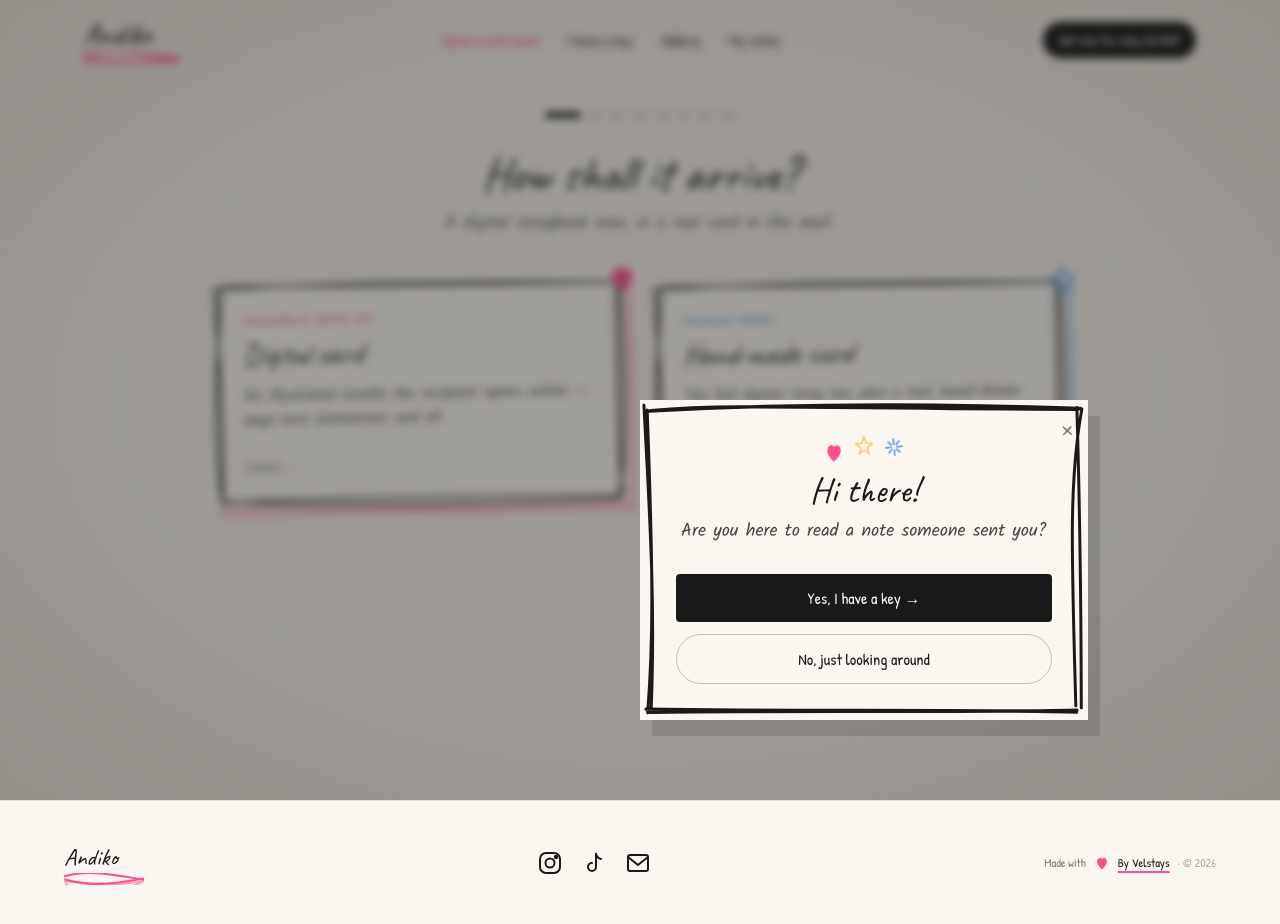
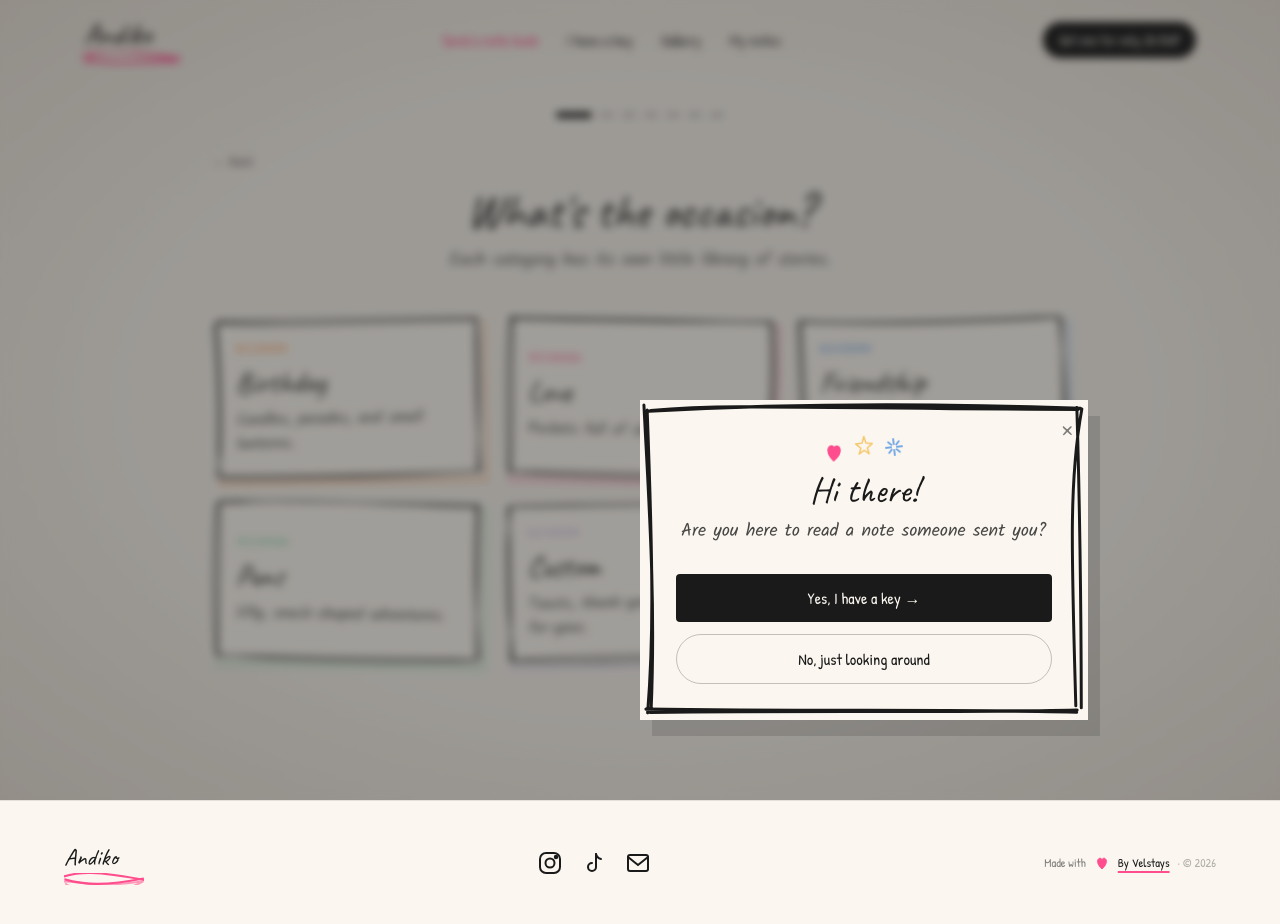
Before and after one commit to amilykassim/deesketches, a Next.js app: page /compose in a window 1280 px wide. Built offline with nearby package versions, Linux system fonts and the light colour scheme.

Commit message:
remove the physical card section

```diff
--- a/src/compose/ComposePage.tsx
+++ b/src/compose/ComposePage.tsx
@@ -6,35 +6,23 @@ import type { Category } from "../data/sketches";
 import { sketches } from "../data/sketches";
 import { arcsForCategory } from "../data/stories";
 import { generateKey, keyToSeed } from "../lib/key";
-import type { CardFormat, Payload } from "../lib/payload";
-import { FormatStep } from "./steps/FormatStep";
+import type { Payload } from "../lib/payload";
 import { OccasionStep } from "./steps/OccasionStep";
 import { CardCountStep } from "./steps/CardCountStep";
 import { SketchPickStep } from "./steps/SketchPickStep";
 import { WriterChoiceStep } from "./steps/WriterChoiceStep";
 import { EditorStep } from "./steps/EditorStep";
 import { NamesStep } from "./steps/NamesStep";
-import { AddressStep } from "./steps/AddressStep";
 import { RevealStep } from "./steps/RevealStep";
 
 export type StepName =
-  | "format"
   | "occasion"
   | "count"
   | "sketch"
   | "writer-choice"
   | "editor"
   | "names"
-  | "address"
   | "reveal";
-
-export type Address = {
-  street: string;
-  city: string;
-  region: string;
-  zip: string;
-  country: string;
-};
 
 export type StorySource = "self" | "magic_writer";
 
@@ -42,13 +30,11 @@ export type Chapter = { title: string; body: string };
 
 export type ComposeState = {
   step: StepName;
-  format: CardFormat | null;
   category: Category | null;
   count: number;
   cardIds: string[];
   senderName: string;
   recipientName: string;
-  address: Address;
   arcId: string | null;
   /** Auto-generated at session start; surfaced to the sender on the reveal screen.
    * On collision the reveal step regenerates and retries. */
@@ -65,43 +51,23 @@ type Action =
   | { type: "goto"; step: StepName };
 
 const STEP_ORDER: StepName[] = [
-  "format",
   "occasion",
   "count",
   "sketch",
   "writer-choice",
   "editor",
   "names",
-  "address",
   "reveal",
 ];
 
 function nextStep(s: ComposeState): StepName {
   const idx = STEP_ORDER.indexOf(s.step);
-  let nextIdx = idx + 1;
-  while (nextIdx < STEP_ORDER.length) {
-    const candidate = STEP_ORDER[nextIdx];
-    if (candidate === "address" && s.format !== "physical") {
-      nextIdx += 1;
-      continue;
-    }
-    return candidate;
-  }
-  return s.step;
+  return STEP_ORDER[Math.min(idx + 1, STEP_ORDER.length - 1)];
 }
 
 function prevStep(s: ComposeState): StepName {
   const idx = STEP_ORDER.indexOf(s.step);
-  let prevIdx = idx - 1;
-  while (prevIdx >= 0) {
-    const candidate = STEP_ORDER[prevIdx];
-    if (candidate === "address" && s.format !== "physical") {
-      prevIdx -= 1;
-      continue;
-    }
-    return candidate;
-  }
-  return s.step;
+  return STEP_ORDER[Math.max(idx - 1, 0)];
 }
 
 function reducer(state: ComposeState, action: Action): ComposeState {
@@ -120,14 +86,12 @@ function reducer(state: ComposeState, action: Action): ComposeState {
 function makeInitial(): ComposeState {
   const k = generateKey();
   return {
-    step: "format",
-    format: null,
+    step: "occasion",
     category: null,
     count: 1,
     cardIds: [],
     senderName: "",
     recipientName: "",
-    address: { street: "", city: "", region: "", zip: "", country: "" },
     arcId: null,
     key: k,
     seed: keyToSeed(k),
@@ -175,7 +139,7 @@ export function ComposePage() {
       ? {
           v: 1,
           k: state.key,
-          format: state.format ?? "digital",
+          format: "digital",
           category: state.category,
           cardIds: state.cardIds,
           sender: state.senderName,
@@ -193,7 +157,7 @@ export function ComposePage() {
   return (
     <main className="relative z-20 pt-28 pb-32 min-h-screen">
       <div className="max-w-4xl mx-auto px-5">
-        <Progress step={state.step} format={state.format} />
+        <Progress step={state.step} />
         <AnimatePresence mode="wait">
           <motion.div
             key={state.step}
@@ -202,15 +166,6 @@ export function ComposePage() {
             exit={{ opacity: 0, y: -16 }}
             transition={{ duration: 0.35, ease: "easeOut" }}
           >
-            {state.step === "format" && (
-              <FormatStep
-                format={state.format}
-                onPick={(f) => {
-                  set({ format: f });
-                  next();
-                }}
-              />
-            )}
             {state.step === "occasion" && (
               <OccasionStep
                 category={state.category}
@@ -268,15 +223,6 @@ export function ComposePage() {
                 onBack={back}
               />
             )}
-            {state.step === "address" && state.format === "physical" && (
-              <AddressStep
-                address={state.address}
-                payload={payload}
-                onChange={(address) => set({ address })}
-                onContinue={next}
-                onBack={back}
-              />
-            )}
             {state.step === "reveal" && payload && state.storySource && (
               <RevealStep
                 payload={payload}
@@ -295,14 +241,11 @@ export function ComposePage() {
   );
 }
 
-function Progress({ step, format }: { step: StepName; format: CardFormat | null }) {
-  const visible: StepName[] = STEP_ORDER.filter(
-    (s) => s !== "address" || format === "physical",
-  );
-  const idx = visible.indexOf(step);
+function Progress({ step }: { step: StepName }) {
+  const idx = STEP_ORDER.indexOf(step);
   return (
     <div className="flex justify-center mb-8 gap-2">
-      {visible.map((s, i) => (
+      {STEP_ORDER.map((s, i) => (
         <div
           key={s}
           className="h-1.5 rounded-full transition-all duration-300"
--- a/src/compose/steps/AddressStep.tsx
+++ /dev/null
@@ -1,119 +0,0 @@
-import type { Address } from "../ComposePage";
-import type { Payload } from "../../lib/payload";
-import { RoughBox } from "../../components/RoughBox";
-import { CharCounter } from "../../components/CharCounter";
-import { useCharCount } from "../../lib/useCharCount";
-import { BackButton } from "./OccasionStep";
-
-const ADDRESS_MAX = 100;
-
-type Props = {
-  address: Address;
-  payload: Payload | null;
-  onChange: (a: Address) => void;
-  onContinue: () => void;
-  onBack: () => void;
-};
-
-export function AddressStep({
-  address,
-  payload,
-  onChange,
-  onContinue,
-  onBack,
-}: Props) {
-  const ready =
-    address.street.trim() &&
-    address.city.trim() &&
-    address.zip.trim() &&
-    address.country.trim() &&
-    Object.values(address).every((v) => v.length <= ADDRESS_MAX);
-
-  const submit = () => {
-    if (!payload) return;
-    const subject = `Hand-made card order — ${payload.k}`;
-    const body = [
-      `From: ${payload.sender}`,
-      `To: ${payload.recipient}`,
-      `Occasion: ${payload.category}`,
-      `Sketches (in order): ${payload.cardIds.join(", ")}`,
-      `Secret key: ${payload.k}`,
-      "",
-      "Mailing address:",
-      address.street,
-      `${address.city}, ${address.region} ${address.zip}`,
-      address.country,
-      "",
-      "Sent via the Andiko storybook composer.",
-    ].join("\n");
-    const url = `mailto:hello@andiko.studio?subject=${encodeURIComponent(
-      subject
-    )}&body=${encodeURIComponent(body)}`;
-    window.open(url, "_blank", "noopener");
-    onContinue();
-  };
-
-  return (
-    <section>
-      <BackButton onClick={onBack} />
-      <h1 className="font-display text-5xl text-center mb-3">
-        Where shall we mail it?
-      </h1>
-      <p className="font-hand text-lg text-center text-ink/70 mb-10">
-        We reply within 15 minutes!
-      </p>
-      <div className="grid grid-cols-1 sm:grid-cols-2 gap-5 max-w-2xl mx-auto">
-        <Field label="Street address" value={address.street} onChange={(v) => onChange({ ...address, street: v })} className="sm:col-span-2" />
-        <Field label="City" value={address.city} onChange={(v) => onChange({ ...address, city: v })} />
-        <Field label="Region / State" value={address.region} onChange={(v) => onChange({ ...address, region: v })} />
-        <Field label="Postcode" value={address.zip} onChange={(v) => onChange({ ...address, zip: v })} />
-        <Field label="Country" value={address.country} onChange={(v) => onChange({ ...address, country: v })} />
-      </div>
-      <div className="flex justify-center mt-10">
-        <button
-          type="button"
-          disabled={!ready}
-          onClick={submit}
-          className="font-ui bg-ink text-paper px-7 py-3 rounded-full hover:bg-sketchPink disabled:opacity-30 disabled:cursor-not-allowed pencil-cursor"
-        >
-          Email order to Andiko →
-        </button>
-      </div>
-      <p className="font-hand text-sm text-center text-ink/55 mt-3">
-        (Opens your mail app. The digital story is still revealed next.)
-      </p>
-    </section>
-  );
-}
-
-function Field({
-  label,
-  value,
-  onChange,
-  className = "",
-}: {
-  label: string;
-  value: string;
-  onChange: (v: string) => void;
-  className?: string;
-}) {
-  const cnt = useCharCount(value, ADDRESS_MAX);
-  return (
-    <label className={`block relative bg-paper p-4 ${className}`}>
-      <RoughBox seed={label.length * 7} strokeWidth={1.3} />
-      <div className="flex items-baseline justify-between mb-1">
-        <span className="block font-ui text-xs uppercase tracking-wider text-ink/55">
-          {label}
-        </span>
-        <CharCounter state={cnt} />
-      </div>
-      <input
-        type="text"
-        value={value}
-        onChange={(e) => onChange(e.target.value)}
-        maxLength={ADDRESS_MAX}
-        className="w-full bg-transparent font-hand text-lg text-ink placeholder-ink/30 focus:outline-none"
-      />
-    </label>
-  );
-}
--- a/src/compose/steps/FormatStep.tsx
+++ /dev/null
@@ -1,91 +0,0 @@
-import { motion } from "framer-motion";
-import type { CardFormat } from "../../lib/payload";
-import { RoughBox } from "../../components/RoughBox";
-import { Doodle } from "../../components/Doodle";
-
-type Props = {
-  format: CardFormat | null;
-  onPick: (f: CardFormat) => void;
-};
-
-export function FormatStep({ onPick }: Props) {
-  return (
-    <section>
-      <h1 className="font-display text-5xl text-center mb-3">
-        How shall it arrive?
-      </h1>
-      <p className="font-hand text-lg text-center text-ink/70 mb-10">
-        A digital storybook now, or a real card in the mail.
-      </p>
-      <div className="grid sm:grid-cols-2 gap-6">
-        <Tile
-          color="#FF4D8D"
-          accent="heart"
-          title="Digital card"
-          subtitle="Unlocked by secret key"
-          desc="An illustrated novella the recipient opens online — page-turn animations and all."
-          onClick={() => onPick("digital")}
-        />
-        <Tile
-          color="#4A90E2"
-          accent="star"
-          title="Hand-made card"
-          subtitle="Mailed by Andiko"
-          desc="The full digital story too, plus a real, hand-drawn card sent in the post."
-          onClick={() => onPick("physical")}
-        />
-      </div>
-    </section>
-  );
-}
-
-function Tile({
-  color,
-  accent,
-  title,
-  subtitle,
-  desc,
-  onClick,
-}: {
-  color: string;
-  accent: "heart" | "star";
-  title: string;
-  subtitle: string;
-  desc: string;
-  onClick: () => void;
-}) {
-  return (
-    <motion.button
-      type="button"
-      onClick={onClick}
-      initial={{ rotate: -1, y: 0 }}
-      whileHover={{ y: -6, rotate: -2, boxShadow: `10px 14px 0 ${color}` }}
-      whileTap={{ y: -2 }}
-      transition={{ type: "spring", stiffness: 320, damping: 22 }}
-      className="group relative bg-paper p-8 text-left pencil-cursor focus:outline-none"
-      style={{ boxShadow: `6px 8px 0 ${color}55` }}
-    >
-      <RoughBox
-        seed={11}
-        roughness={1.7}
-        bowing={1.4}
-        strokeColor="#1a1a1a"
-        strokeWidth={1.6}
-      />
-      <div className="absolute -top-3 -right-3">
-        <Doodle kind={accent} color={color} size={32} />
-      </div>
-      <div
-        className="font-ui text-xs uppercase tracking-wider mb-2"
-        style={{ color }}
-      >
-        {subtitle}
-      </div>
-      <h2 className="font-display text-3xl mb-3">{title}</h2>
-      <p className="font-hand text-ink/75">{desc}</p>
-      <div className="mt-6 font-ui text-sm text-ink/60 group-hover:text-ink transition-colors">
-        Choose →
-      </div>
-    </motion.button>
-  );
-}
```
Also changed, not shown: .claude/settings.json.
